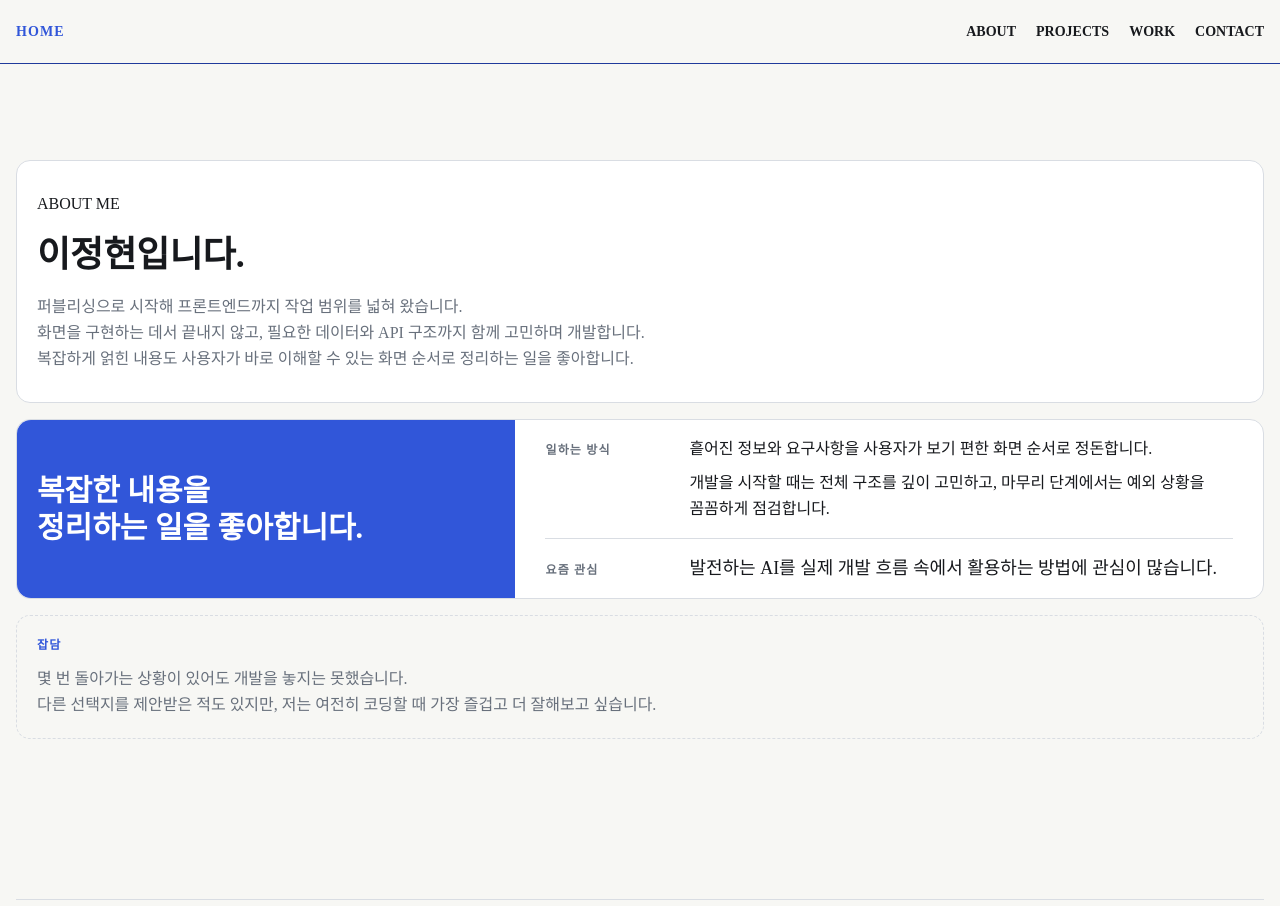
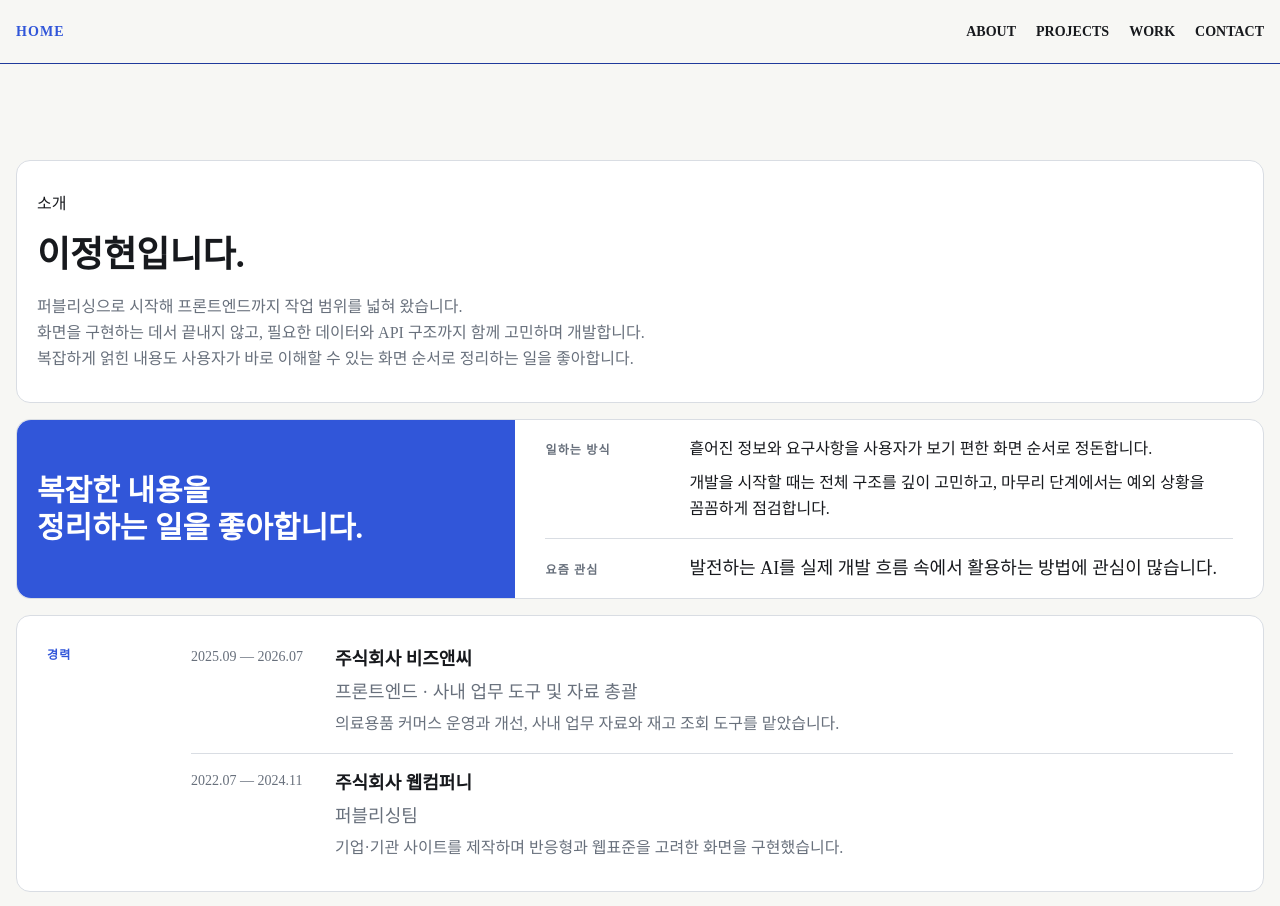
Before and after one commit to 2hyun2/port, a Next.js app: page /about in a window 1280 px wide. Shown: the top 906 px of the page. Built offline with nearby package versions, Linux system fonts and the light colour scheme.

Commit message:
Refine portfolio project and career details

```diff
--- a/src/app/projects/[slug]/page.module.css
+++ b/src/app/projects/[slug]/page.module.css
@@ -45,6 +45,7 @@
 .hero h1 { font-size: clamp(var(--text-4xl), 6vw, var(--text-7xl)); }
 
 .summary { color: var(--color-muted); font-size: var(--text-lg); }
+.progressNote { padding: 0.5rem 0.75rem; color: var(--color-point-strong); font-size: var(--text-sm); font-weight: 700; border: 1px solid var(--color-point-soft); background: var(--color-point-soft); }
 .siteLink { display: inline-flex; margin-top: 0.25rem; color: var(--color-point); font-weight: 700; }
 .siteLink:hover { color: var(--color-point-strong); }
 
--- a/src/app/projects/[slug]/page.tsx
+++ b/src/app/projects/[slug]/page.tsx
@@ -24,6 +24,7 @@ export default async function ProjectPage({ params }: PageProps) {
         <p className={styles.kind}>{project.kind}</p>
         <h1>{project.title}</h1>
         <p className={styles.summary}>{project.summary}</p>
+        {project.progressNote && <p className={styles.progressNote}>{project.progressNote}</p>}
         {project.siteUrl && <a className={styles.siteLink} href={project.siteUrl} target="_blank" rel="noreferrer">{project.title} 열기</a>}
       </section>
 
--- a/src/components/about-me.module.css
+++ b/src/components/about-me.module.css
@@ -82,6 +82,62 @@
   margin-top: 0.5rem;
 }
 
+.career {
+  display: grid;
+  gap: 1rem;
+  padding: var(--text-3xl) var(--text-xl);
+  border: 1px solid var(--color-line);
+  border-radius: var(--text-sm);
+  background: var(--color-surface);
+}
+
+.careerLabel {
+  color: var(--color-point);
+  font-size: var(--text-xs);
+  font-weight: 800;
+  letter-spacing: 0.1em;
+}
+
+.careerList {
+  margin: 0;
+}
+
+.careerList div {
+  display: grid;
+  gap: 0.5rem;
+  padding: 1rem 0;
+  border-top: 1px solid var(--color-line);
+}
+
+.careerList div:first-child {
+  padding-top: 0;
+  border-top: 0;
+}
+
+.careerList div:last-child {
+  padding-bottom: 0;
+}
+
+.careerList dt {
+  color: var(--color-muted);
+  font-size: var(--text-sm);
+}
+
+.careerList dd {
+  display: grid;
+  gap: 0.35rem;
+  margin: 0;
+}
+
+.careerList strong {
+  font-size: var(--text-lg);
+}
+
+.careerList span,
+.careerList p {
+  color: var(--color-muted);
+}
+
 .note {
   display: grid;
   gap: 0.75rem;
@@ -117,4 +173,15 @@
     align-items: baseline;
     gap: 1rem;
   }
+
+  .career {
+    grid-template-columns: 8rem minmax(0, 1fr);
+    align-items: start;
+    padding-inline: var(--text-3xl);
+  }
+
+  .careerList div {
+    grid-template-columns: 8rem minmax(0, 1fr);
+    gap: 1rem;
+  }
 }
--- a/src/components/about-me.tsx
+++ b/src/components/about-me.tsx
@@ -4,7 +4,7 @@ export function AboutMe() {
   return (
     <section id="about" className={styles.about}>
       <div className={styles.heading}>
-        <p className="eyebrow">ABOUT ME</p>
+        <p className="eyebrow">소개</p>
         <h2>이정현입니다.</h2>
         <p>
           퍼블리싱으로 시작해 프론트엔드까지 작업 범위를 넓혀 왔습니다.
@@ -33,6 +33,28 @@ export function AboutMe() {
         </dl>
       </div>
 
+      <section className={styles.career}>
+        <p className={styles.careerLabel}>경력</p>
+        <dl className={styles.careerList}>
+          <div>
+            <dt>2025.09 — 2026.07</dt>
+            <dd>
+              <strong>주식회사 비즈앤씨</strong>
+              <span>프론트엔드 · 사내 업무 도구 및 자료 총괄</span>
+              <p>의료용품 커머스 운영과 개선, 사내 업무 자료와 재고 조회 도구를 맡았습니다.</p>
+            </dd>
+          </div>
+          <div>
+            <dt>2022.07 — 2024.11</dt>
+            <dd>
+              <strong>주식회사 웹컴퍼니</strong>
+              <span>퍼블리싱팀</span>
+              <p>기업·기관 사이트를 제작하며 반응형과 웹표준을 고려한 화면을 구현했습니다.</p>
+            </dd>
+          </div>
+        </dl>
+      </section>
+
       <div className={styles.note}>
         <span>잡담</span>
         <p>
--- a/src/components/publishing-archive.tsx
+++ b/src/components/publishing-archive.tsx
@@ -106,7 +106,7 @@ export function PublishingArchive({
             <p className="eyebrow">에이전시 작업물</p>
             <h2 id="publishing-heading">여러 기업과 기관의<br />웹사이트를 만들었습니다.</h2>
             <p className="intro-description">에이전시에서 제작한 기업과 기관, 브랜드 사이트 작업물 중 일부를 소개합니다.</p>
-            <p className="publishing-contribution"><span>기여도</span><strong>{contribution}%</strong></p>
+            <p className="publishing-contribution"><span>전체 화면 구현</span><strong>{contribution}%</strong></p>
           </div>
         </div>
 
```
Also changed, not shown: src/lib/projects.ts (+9 -7 lines).
